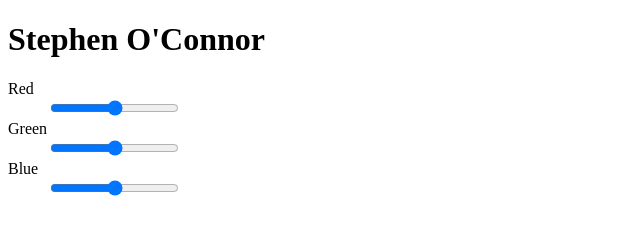
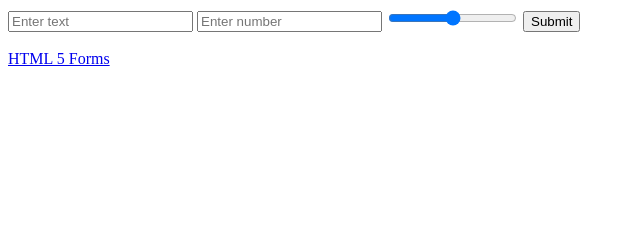
Before and after one commit to Stevo5o/HTML5-Fundamentals, a plain HTML site: page index.html in a window 1280 px wide. Shown: the whole page, without its empty margins (0-640 px from the left). Drawn offline with Linux system fonts and the light colour scheme.

Commit message:
Attributes no form val

```diff
--- a/index.html
+++ b/index.html
@@ -10,40 +10,19 @@
     <title>Color, Search, Number</title>
     <link rel="stylesheet" href="">
     <style>
-    form ul {
-        width: 10em;
-        list-style-type: none;
-        margin: 0;
-        padding: 0;
-    }
-
-    li {
-        margin-bottom: 1em;
-    }
-
-    input[type=search] {
-        background-color: red;
-    }
     </style>
 </head>
 
 <body>
-    <h1>Stephen O'Connor</h1>
-    <dl>
-        <dt>Red</dt>
-        <dd>
-            <input type="range" min="0" max="255" id="r" name="r">
-        </dd>
-        <dt>Green</dt>
-        <dd>
-            <input type="range" min="0" max="255" id="g" name="g">
-        </dd>
-        <dt>Blue</dt>
-        <dd>
-            <input type="range" min="0" max="255" id="b" name="b">
-        </dd>
-    </dl>
+    <form action="">
+        <input type="text" name="" id="" placeholder="Enter text" required>
+        <input type="number" name="" id="" placeholder="Enter number" pattern="\d{1,3}" required>
+        <input type="range" name="" id="" min='0' max='10' step="5">
+        <input type="submit" value="Submit" formnovalidate>
+    </form>
+    <br>
+    <a href="http://www.wufoo.com/html5/">HTML 5 Forms</a>
+    <script src="/js/script.js"></script>
 </body>
-<script src="/js/script.js"></script>
 
 </html>
```
